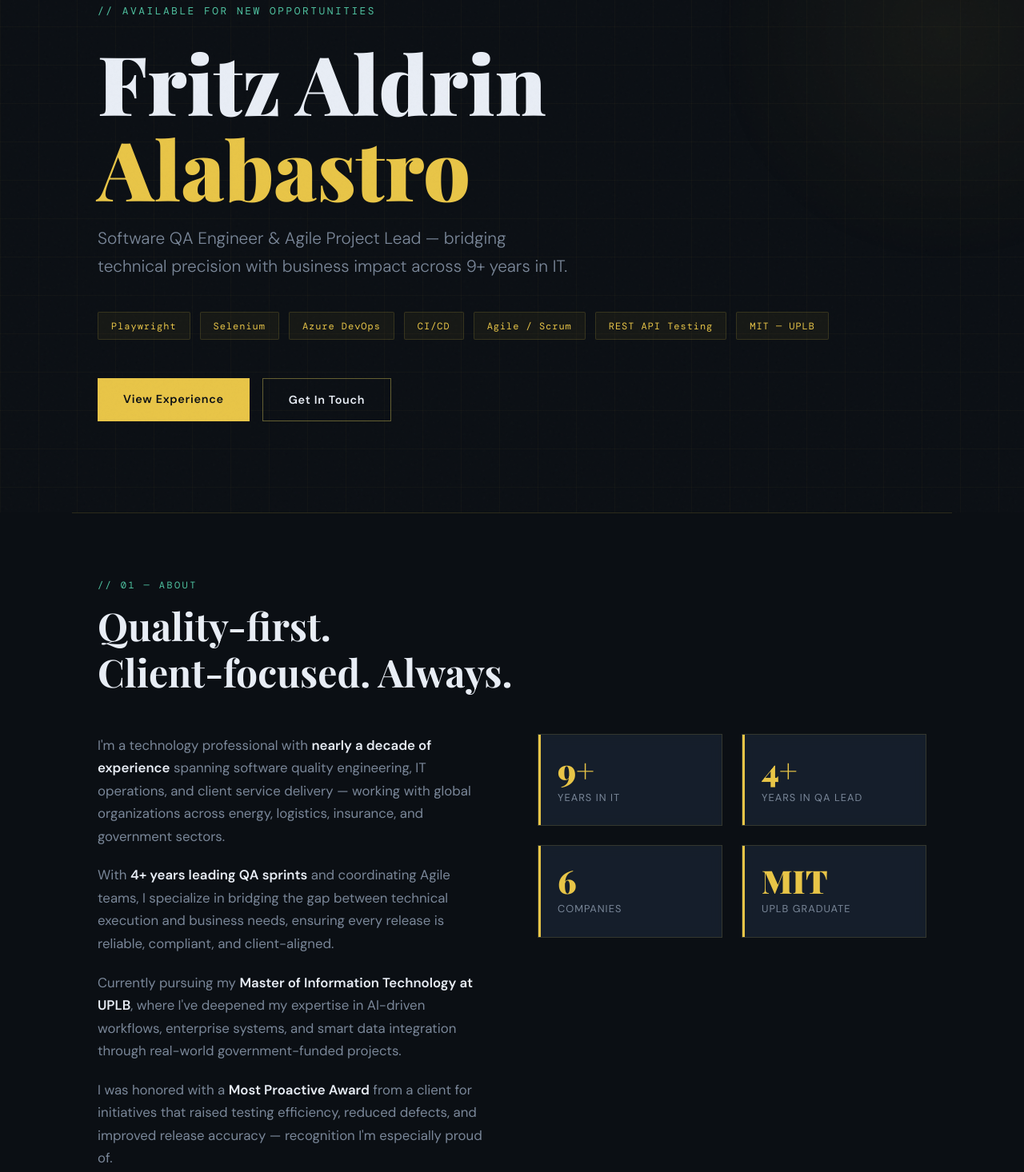
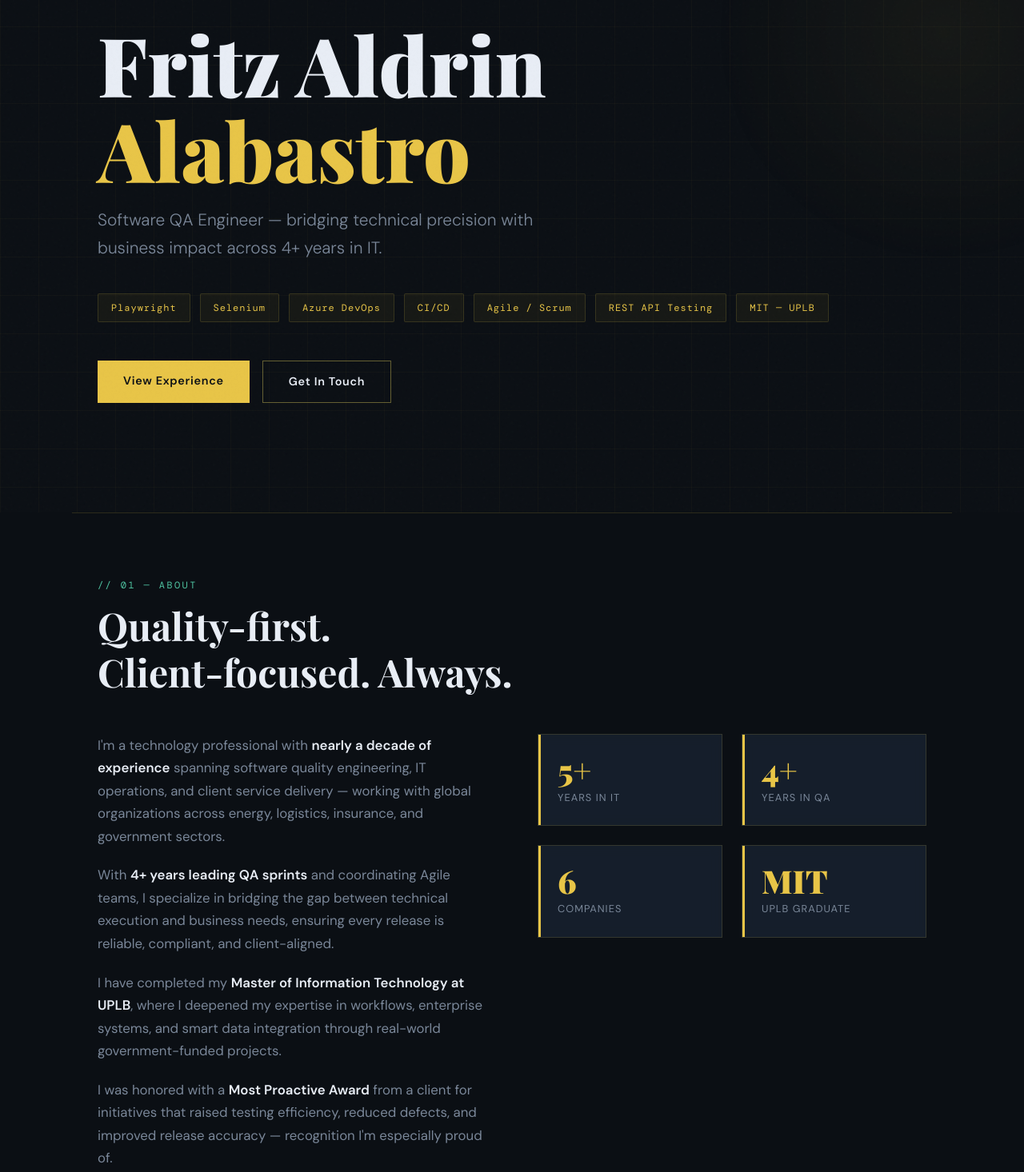
Before and after one commit to aldrinogrrrr/automation-assessment-anytimemailbox, a website: page index.html in a window 1280 px wide. Shown: the part 159-1625 px from the top of the page at 80% size. Drawn offline with nearby package versions, Linux system fonts and the light colour scheme.

Commit message:
refactor: update professional profile details, experience duration, and technical skill tags

```diff
--- a/index.html
+++ b/index.html
@@ -852,13 +852,12 @@
         <div class="glow-orb"></div>
         <div class="hero">
             <div class="hero-inner">
-                <p class="hero-eyebrow">// Available for new opportunities</p>
                 <h1 class="hero-name">
                     Fritz Aldrin<span>Alabastro</span>
                 </h1>
                 <p class="hero-title">
-                    Software QA Engineer & Agile Project Lead — bridging technical precision with business impact across
-                    9+ years in IT.
+                    Software QA Engineer — bridging technical precision with business impact across
+                    4+ years in IT.
                 </p>
                 <div class="hero-badges">
                     <span class="badge">Playwright</span>
@@ -893,21 +892,21 @@
                 <p>With <strong>4+ years leading QA sprints</strong> and coordinating Agile teams, I specialize in
                     bridging the gap between technical execution and business needs, ensuring every release is reliable,
                     compliant, and client-aligned.</p>
-                <p>Currently pursuing my <strong>Master of Information Technology at UPLB</strong>, where I've deepened
-                    my expertise in AI-driven workflows, enterprise systems, and smart data integration through
-                    real-world government-funded projects.</p>
+                <p>I have completed my <strong>Master of Information Technology at UPLB</strong>, where I deepened my
+                    expertise in workflows,
+                    enterprise systems, and smart data integration through real-world government-funded projects.</p>
                 <p>I was honored with a <strong>Most Proactive Award</strong> from a client for initiatives that raised
                     testing efficiency, reduced defects, and improved release accuracy — recognition I'm especially
                     proud of.</p>
             </div>
             <div class="stat-grid fade-in">
                 <div class="stat-card">
-                    <div class="stat-number">9+</div>
+                    <div class="stat-number">5+</div>
                     <div class="stat-label">Years in IT</div>
                 </div>
                 <div class="stat-card">
                     <div class="stat-number">4+</div>
-                    <div class="stat-label">Years in QA Lead</div>
+                    <div class="stat-label">Years in QA</div>
                 </div>
                 <div class="stat-card">
                     <div class="stat-number">6</div>
@@ -935,11 +934,11 @@
                 <div class="skill-tags">
                     <span class="skill-tag">Playwright</span>
                     <span class="skill-tag">Selenium</span>
-                    <span class="skill-tag">Jasmine</span>
                     <span class="skill-tag">Cucumber</span>
                     <span class="skill-tag">Page Object Model</span>
                     <span class="skill-tag">Test Strategy</span>
                     <span class="skill-tag">Xray (Jira)</span>
+                    <span class="skill-tag">Azure DevOps</span>
                     <span class="skill-tag">UAT</span>
                     <span class="skill-tag">Regression Testing</span>
                 </div>
```
